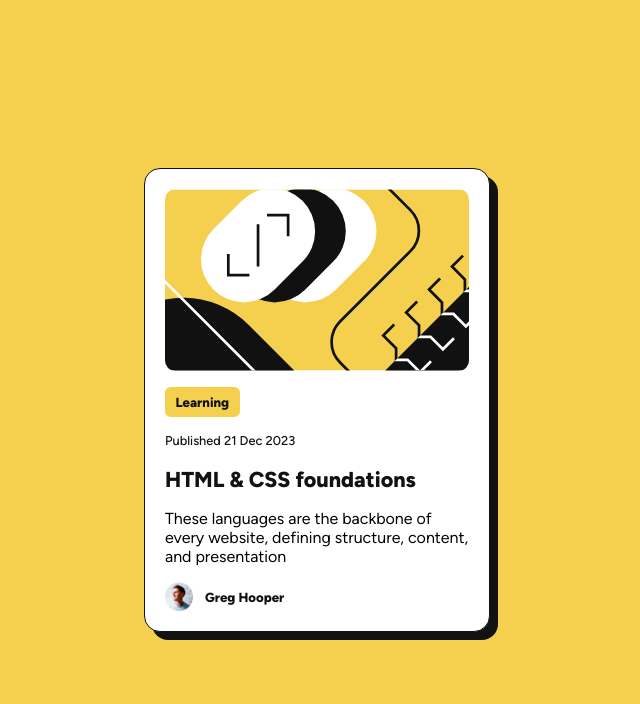
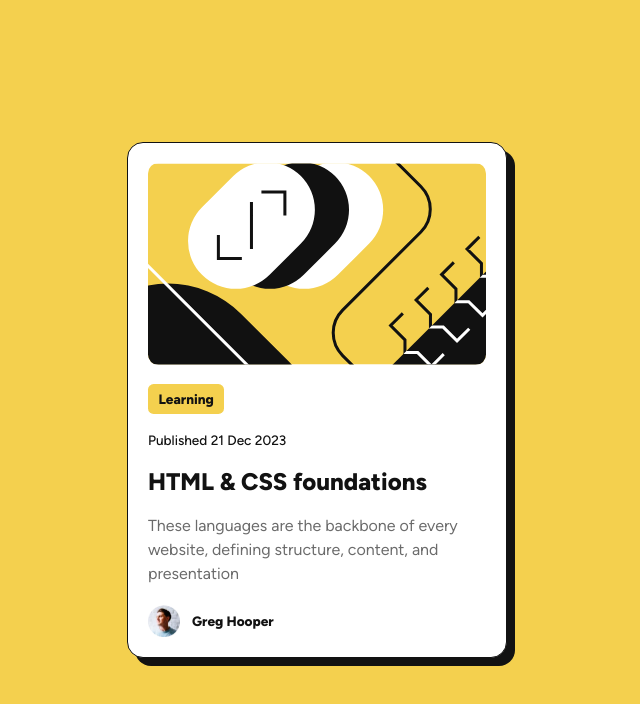
Before and after one commit to amShuri/blog-preview-card, a plain HTML site: page index.html in a window 1280 px wide. Shown: the whole page, without its empty margins (323-963 px from the left). Drawn offline with Linux system fonts and the light colour scheme.

Commit message:
style: adjust spacing & font sizes to match design reference
Made adjustments to spacing, font sizes, and image proportions to better
resemble the Frontend Mentor reference design without aiming for
pixel-perfect accuracy.

```diff
--- a/styles.css
+++ b/styles.css
@@ -37,13 +37,13 @@ body {
   border-radius: 1rem;
   box-shadow: 0.5rem 0.5rem var(--dark-gray-clr);
   padding: 1.25rem;
-  width: 346px;
+  width: 380px;
 }
 
 .card-content {
   display: flex;
   flex-direction: column;
-  gap: 1rem;
+  gap: 1.15rem;
 }
 
 .card-img {
@@ -65,18 +65,17 @@ body {
 }
 
 .card-tag,
+.card-date,
 .author-info > p {
-  font-size: 0.825rem;
+  font-size: 0.85rem;
 }
 
 .card-date {
-  font-size: 0.8rem;
   font-weight: var(--font-weight-medium);
 }
 
 .card-title a {
   color: var(--dark-gray-clr);
-  font-size: 1.35rem;
   font-weight: var(--font-weight-bold);
   text-decoration: none;
 }
@@ -86,9 +85,8 @@ body {
   color: var(--yellow-bg-clr);
 }
 
-.card-title .card-description {
+.card-description {
   color: var(--light-gray-clr);
-  font-size: 0.9rem;
   line-height: 1.5;
 }
 
@@ -99,7 +97,7 @@ body {
 }
 
 .author-info > img {
-  width: 28px;
+  width: 32px;
 }
 
 .author-info > p {
```
